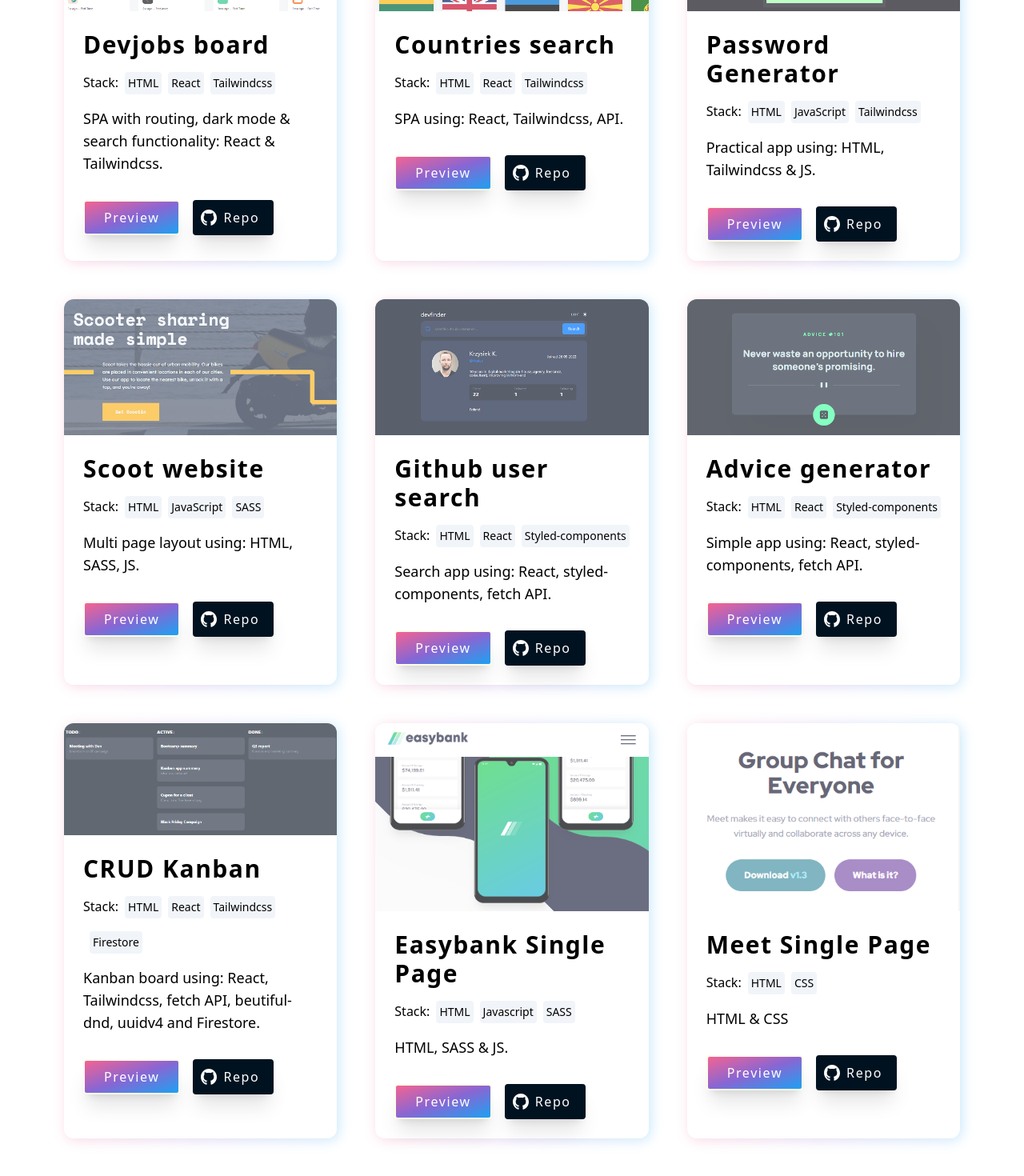
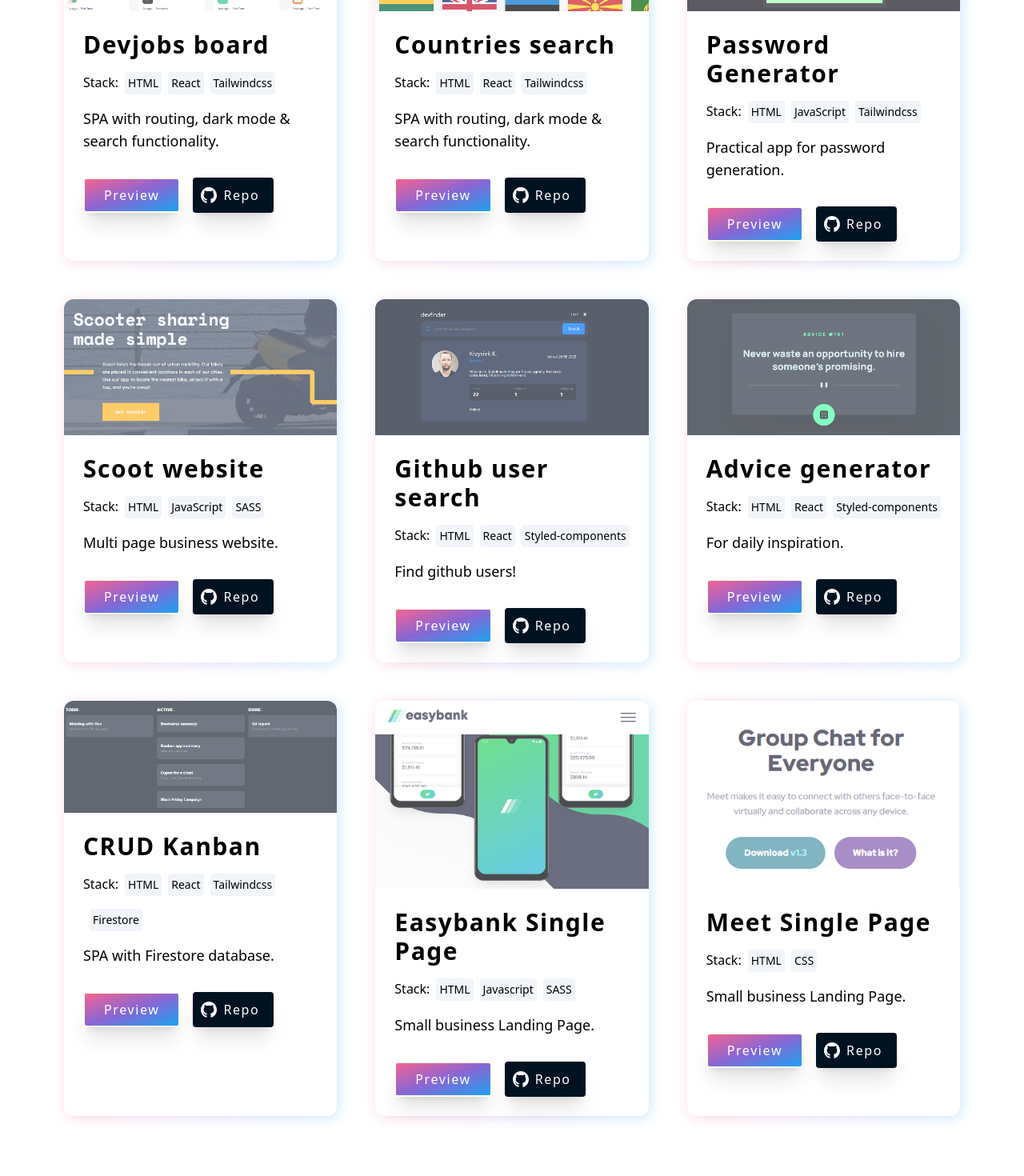
Before and after one commit to kkulek/portfolio-nextjs, a Next.js app: page / in a window 1280 px wide. Shown: the part 2389-3859 px from the top of the page at 80% size. Built offline with nearby package versions, Linux system fonts and the light colour scheme.

Commit message:
updated copy in projects description

```diff
--- a/data.js
+++ b/data.js
@@ -60,7 +60,7 @@ export const projects = [
     {
         name: "Devjobs board",
         img: "project-devjobs.webp",
-        short: "SPA with routing, dark mode & search functionality: React & Tailwindcss.",
+        short: "SPA with routing, dark mode & search functionality.",
         stackArr: [
             "HTML", "React", "Tailwindcss",
         ],
@@ -75,7 +75,7 @@ export const projects = [
     {
         name: "Countries search",
         img: "project-countries.webp",
-        short: "SPA using: React, Tailwindcss, API.",
+        short: "SPA with routing, dark mode & search functionality.",
         stackArr: [
             "HTML", "React", "Tailwindcss"
         ],
@@ -90,7 +90,7 @@ export const projects = [
     {
         name: "Password Generator",
         img: "project-password-generator.webp",
-        short: "Practical app using: HTML, Tailwindcss & JS.",
+        short: "Practical app for password generation.",
         stackArr: [
             "HTML", "JavaScript", "Tailwindcss"
         ],
@@ -105,7 +105,7 @@ export const projects = [
     {
         name: "Scoot website",
         img: "projects-scoot-lp.webp",
-        short: "Multi page layout using: HTML, SASS, JS.",
+        short: "Multi page business website.",
         stackArr: [
             "HTML", "JavaScript", "SASS"
         ],
@@ -120,7 +120,7 @@ export const projects = [
     {
         name: "Github user search",
         img: "project-github-user-search.webp",
-        short: "Search app using: React, styled-components, fetch API.",
+        short: "Find github users!",
         stackArr: [
             "HTML", "React", "Styled-components"
         ],
@@ -135,7 +135,7 @@ export const projects = [
     {
         name: "Advice generator",
         img: "projects-advice-generator.webp",
-        short: "Simple app using: React, styled-components, fetch API.",
+        short: "For daily inspiration.",
         stackArr: [
             "HTML", "React", "Styled-components"
         ],
@@ -150,7 +150,7 @@ export const projects = [
     {
         name: "CRUD Kanban",
         img: "project-kanban.png",
-        short: "Kanban board using: React, Tailwindcss, fetch API, beutiful-dnd, uuidv4 and Firestore.",
+        short: "SPA with Firestore database.",
         stackArr: [
             "HTML", "React", "Tailwindcss", "Firestore"
         ],
@@ -165,7 +165,7 @@ export const projects = [
     {
         name: "Easybank Single Page",
         img: "project-easybank.png",
-        short: "HTML, SASS & JS.",
+        short: "Small business Landing Page.",
         stackArr: [
             "HTML", "Javascript", "SASS"
         ],
@@ -180,7 +180,7 @@ export const projects = [
     {
         name: "Meet Single Page",
         img: "project-meet.png",
-        short: "HTML & CSS",
+        short: "Small business Landing Page.",
         stackArr: [
             "HTML", "CSS"
         ],
```
